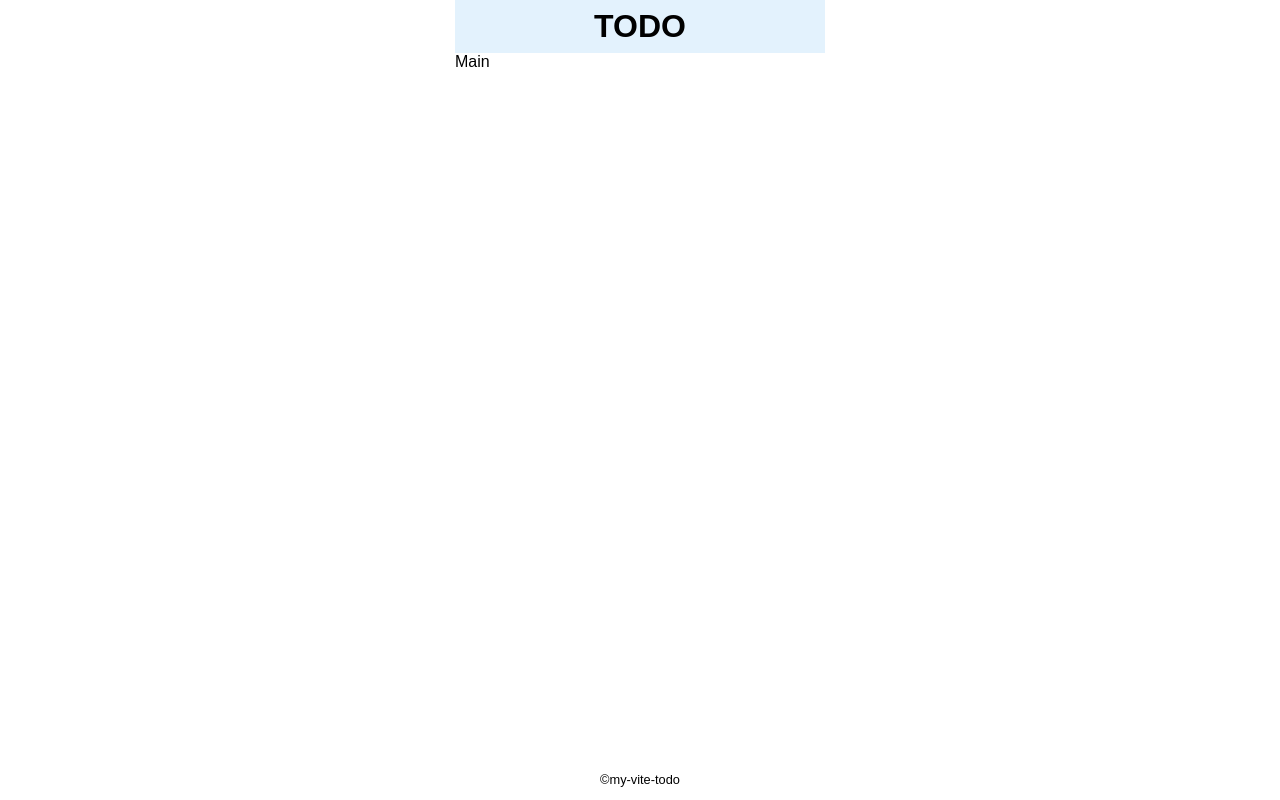
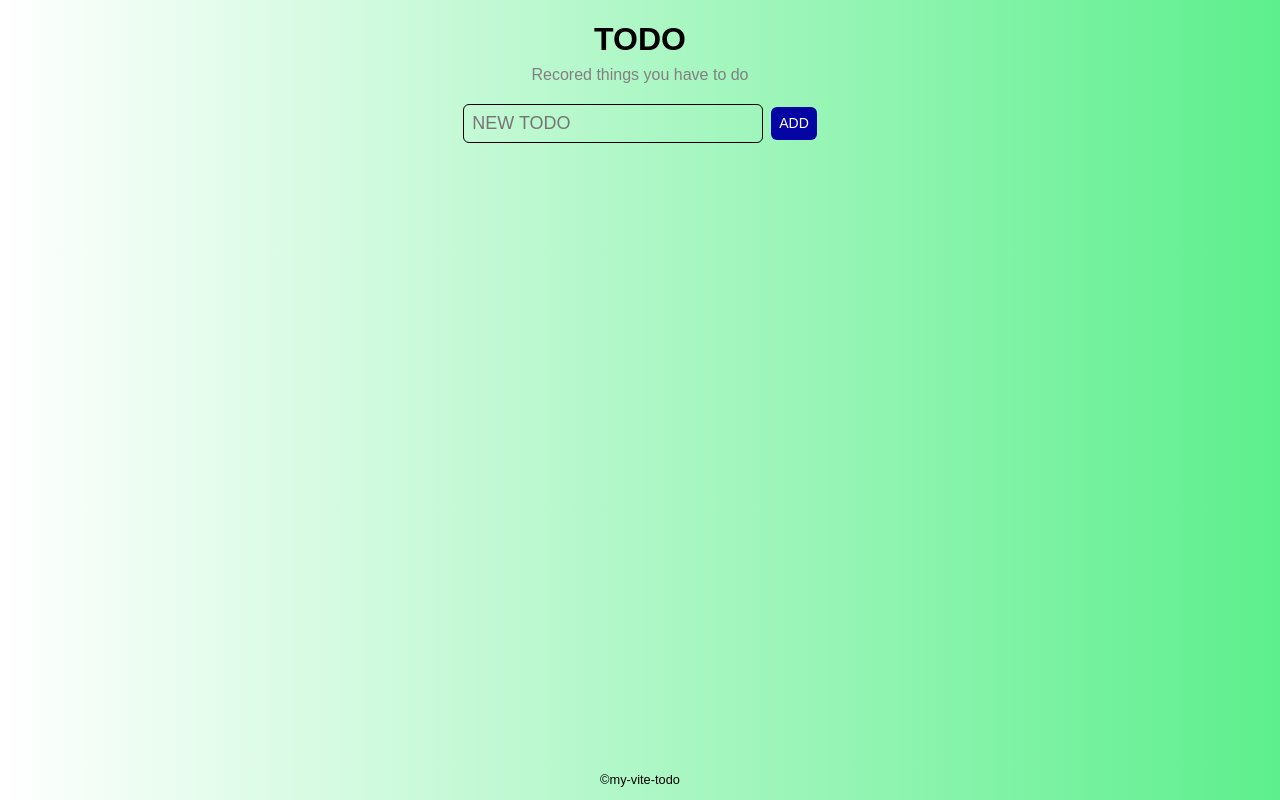
Before and after one commit to developer2239/my-vite-vue2, a Vue app: page / in a window 1280 px wide. Built offline with nearby package versions, Linux system fonts and the light colour scheme.

Commit message:
localstorage動作確認

```diff
--- a/index.html
+++ b/index.html
@@ -4,7 +4,7 @@
     <meta charset="UTF-8" />
     <link rel="icon" type="image/svg+xml" href="/vite.svg" />
     <meta name="viewport" content="width=device-width, initial-scale=1.0" />
-    <title>Vite + Vue</title>
+    <title>TODO APP</title>
   </head>
   <body>
     <div id="app"></div>
--- a/src/App.vue
+++ b/src/App.vue
@@ -1,18 +1,30 @@
 <script setup>
 import TheHeader from './components/TheHeader.vue';
 import TheFooter from './components/TheFooter.vue';
+import MainTodo from './components/MainTodo.vue';
 </script>
 
 <template>
-  <div class="wrap">
-    <TheHeader></TheHeader>
-    <main class="main">Main</main>
-    <TheFooter></TheFooter>
+  <div class="back_ground">
+    <div class="wrap">
+      <TheHeader></TheHeader>
+      <MainTodo></MainTodo>
+      <TheFooter></TheFooter>
+    </div>
   </div>
 </template>
 
 <style>
 @import url('./assets/css/destyle.css');
+.back_ground {
+  height: 100vh;
+  width: 100vw;
+  background-image: linear-gradient(
+    90deg,
+    rgb(255, 255, 255),
+    rgb(93, 239, 141)
+  );
+}
 .wrap {
   display: flex;
   flex-direction: column;
--- /dev/null
+++ b/src/components/MainTodo.vue
@@ -0,0 +1,48 @@
+<script setup>
+import { ref } from 'vue';
+const todoRef = ref('');
+const todoListRef = ref([]);
+const addTodo = () => {
+  const id = new Date().getTime();
+  todoListRef.value.push({ id: id, task: todoRef.value });
+  localStorage.todoList = JSON.stringify(todoListRef.value);
+  todoRef.value = '';
+};
+</script>
+
+<template>
+  <div class="box_input">
+    <input
+      type="text"
+      class="todo_input"
+      v-model="todoRef"
+      placeholder="NEW TODO"
+    />
+    <button class="btn" @click="addTodo">ADD</button>
+  </div>
+  {{ todoRef }}
+</template>
+
+<style scoped>
+.box_input {
+  margin-top: 20px;
+}
+
+.todo_input {
+  width: 300px;
+  margin-right: 8px;
+  padding: 8px;
+  font-size: 18px;
+  border: 1px solid black;
+  border-radius: 6px;
+}
+
+.btn {
+  padding: 8px;
+  background-color: rgb(5, 5, 164);
+  border-radius: 6px;
+  color: #fff;
+  text-align: center;
+  font-size: 14px;
+}
+</style>
--- a/src/components/TheFooter.vue
+++ b/src/components/TheFooter.vue
@@ -8,5 +8,7 @@
 .footer {
   margin-top: 16px;
   height: 30px;
+  position: absolute;
+  bottom: 0;
 }
 </style>
--- a/src/components/TheHeader.vue
+++ b/src/components/TheHeader.vue
@@ -1,14 +1,18 @@
 <template>
   <h1 class="title">TODO</h1>
+  <span class="description">Recored things you have to do</span>
 </template>
 
 <style scoped>
 .title {
+  margin-top: 13px;
   width: 100%;
-  background-color: #e3f2fd;
   text-align: center;
   font-size: 2rem;
   font-weight: bold;
   padding: 8px 0;
 }
+.description {
+  color: gray;
+}
 </style>
```
